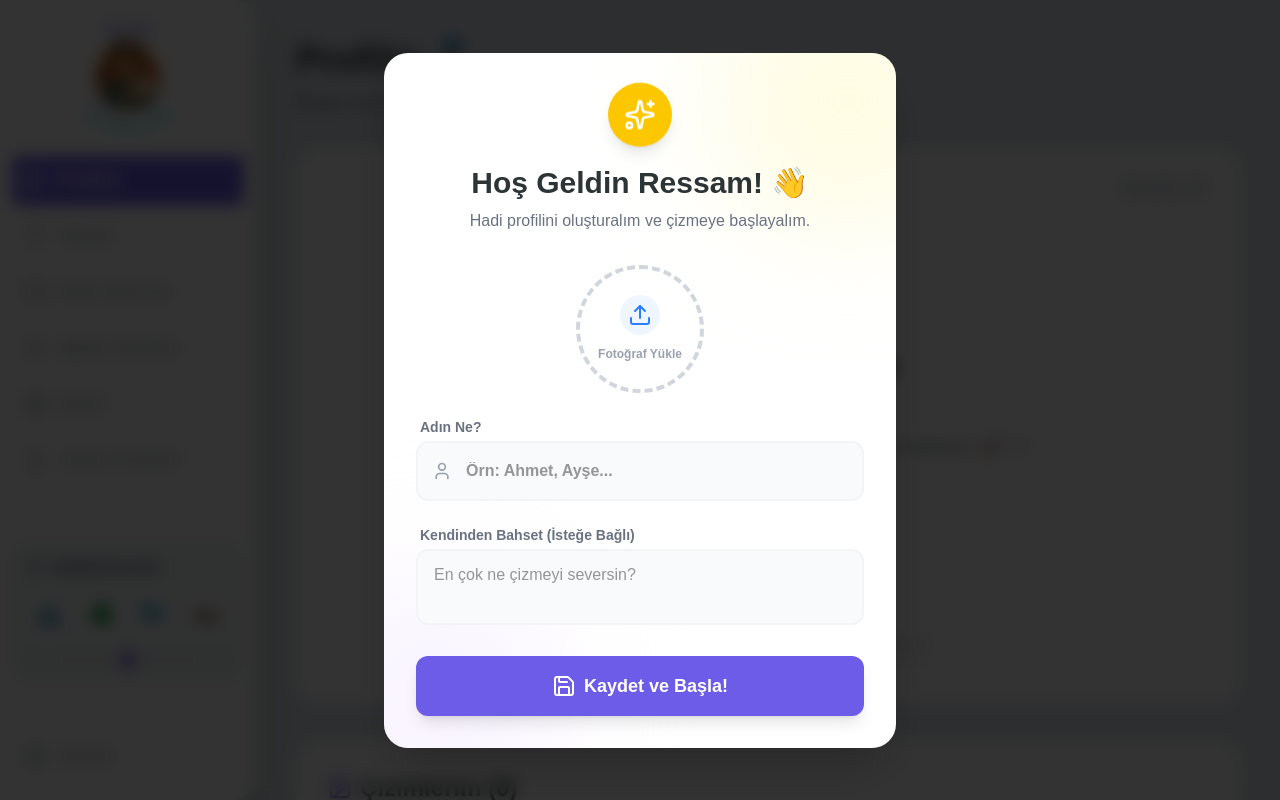
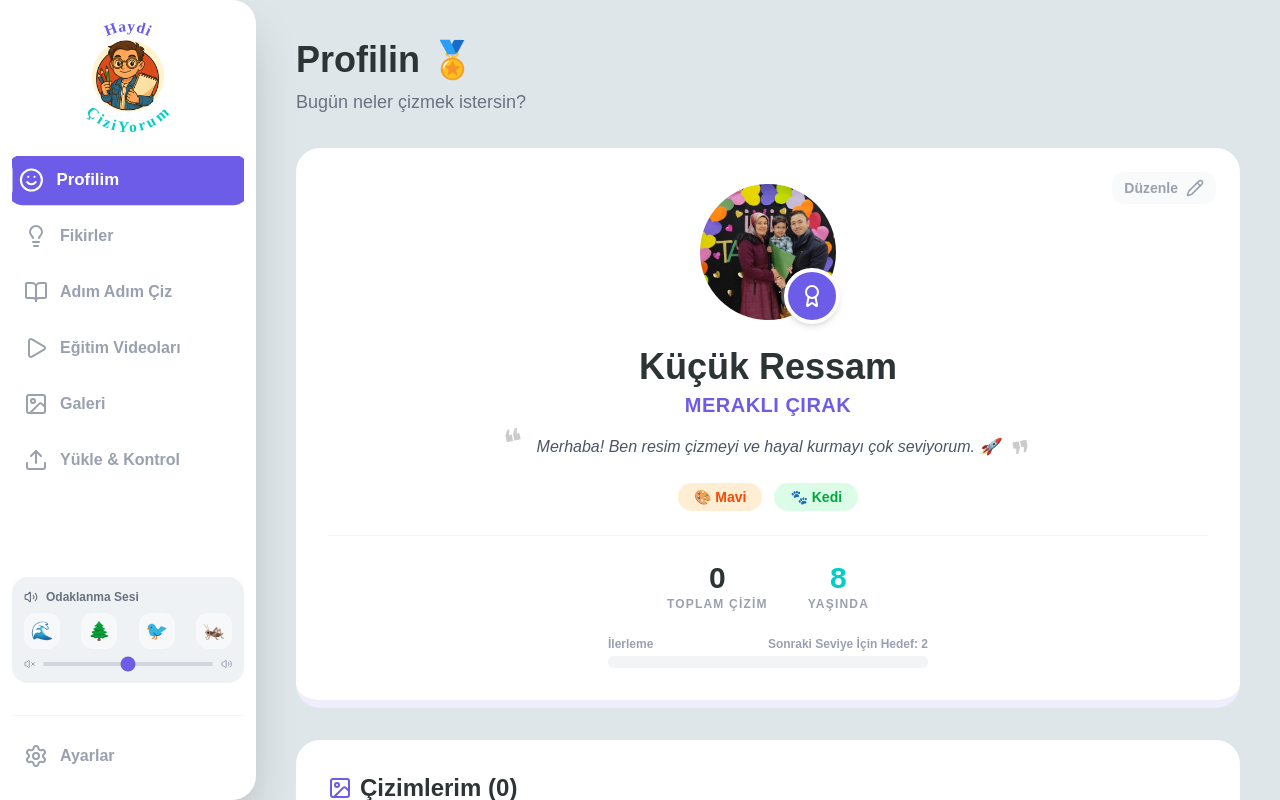
Before and after one commit to syaprakli/CiziYorum, a React (Vite) app: page /#/profile in a window 1280 px wide. Built offline with nearby package versions, Linux system fonts and the light colour scheme.

Commit message:
chore: revert modal, clean gallery, resize soundboard

```diff
--- a/src/App.jsx
+++ b/src/App.jsx
@@ -1,6 +1,6 @@
 import { Routes, Route, useLocation, Navigate, useNavigate } from 'react-router-dom';
+import { useEffect } from 'react';
 import Layout from './components/layout/Layout';
-import WelcomeModal from './components/layout/WelcomeModal';
 import Dashboard from './pages/Dashboard';
 import Gallery from './pages/Gallery';
 import Upload from './pages/Upload';
@@ -13,13 +13,21 @@ import Settings from './pages/Settings';
 
 function App() {
   const location = useLocation();
+  const navigate = useNavigate();
   const activeTab = location.pathname.substring(1) || 'dashboard';
 
-
+  // Redirect to profile on first visit if no logo is set
+  useEffect(() => {
+    const hasLogo = localStorage.getItem('appLogo');
+    // If no logo is saved AND we are on the dashboard (root), redirect to profile
+    if (!hasLogo && (location.pathname === '/' || location.pathname === '/dashboard')) {
+      // We use replace: true so the user can't click back to the empty dashboard loop easily
+      navigate('/profile', { replace: true });
+    }
+  }, [location.pathname, navigate]);
 
   return (
     <Layout>
-      <WelcomeModal />
       <div className="max-w-6xl mx-auto">
 
         {/* Header / Welcome */}
--- a/src/components/features/SoundBoard.jsx
+++ b/src/components/features/SoundBoard.jsx
@@ -35,13 +35,13 @@ export default function SoundBoard() {
     }, [volume]);
 
     return (
-        <div className="bg-light/50 p-4 rounded-2xl backdrop-blur-sm">
-            <h4 className="flex items-center text-sm font-bold text-gray-600 mb-3">
-                <Volume2 size={16} className="mr-2" />
+        <div className="bg-light/50 p-3 rounded-2xl backdrop-blur-sm">
+            <h4 className="flex items-center text-xs font-bold text-gray-500 mb-2">
+                <Volume2 size={14} className="mr-2" />
                 Odaklanma Sesi
             </h4>
 
-            <div className="flex justify-between mb-4 gap-2">
+            <div className="flex justify-between mb-2 gap-1.5">
                 {Object.entries(SOUNDS).map(([key, data]) => {
                     const isActive = activeSound === key;
                     return (
@@ -49,7 +49,7 @@ export default function SoundBoard() {
                             key={key}
                             onClick={() => setActiveSound(isActive ? null : key)}
                             title={data.label}
-                            className={`w-12 h-12 flex items-center justify-center rounded-2xl transition-all text-2xl
+                            className={`w-9 h-9 flex items-center justify-center rounded-xl transition-all text-lg
                         ${isActive
                                     ? 'bg-white shadow-pop scale-110 border-2 border-secondary'
                                     : 'bg-white/50 hover:bg-white hover:scale-105'
--- a/src/pages/Gallery.jsx
+++ b/src/pages/Gallery.jsx
@@ -4,12 +4,7 @@ import { motion, AnimatePresence } from 'framer-motion';
 import { GAME_TYPES } from '../data/prompts';
 import { getGallery, saveGallery } from '../utils/storage';
 
-const MOCK_DRAWINGS = [
-    { id: 1, image: '/img/cat_step3.png', task: 'Kedi Çizimi', category: 'simple', date: '15 Ocak 2026' },
-    { id: 2, image: '/img/roket_step3.svg', task: 'Uzaya Giden Roket', category: 'scamper', date: '14 Ocak 2026' },
-    { id: 3, image: '/img/balik_step3.svg', task: 'Renkli Balık', category: 'jar', date: '12 Ocak 2026' },
-    { id: 4, image: '/img/cat_step3.png', task: 'Kedi Çizimi', category: 'simple', date: '10 Ocak 2026' },
-];
+
 
 
 
@@ -37,17 +32,10 @@ export default function Gallery() {
                 if (savedDrawings && savedDrawings.length > 0) {
                     setDrawings(savedDrawings);
                 } else {
-                    // Start empty or with mock, prefer empty for production but mock for demo
-                    // Based on previous logic, it loaded Mock if empty.
-                    // But standard app usually starts empty. Given logic:
+                    setDrawings([]);
+                    // Mark first run as done so we don't wonder about it later
                     if (!localStorage.getItem('firstRun')) {
-                        // First run optional mock? Keep it clean for now or keep mock logic
-                        // The user has existing flow. I'll respect the "MOCK if empty" logic but via async
-                        setDrawings(MOCK_DRAWINGS);
-                        await saveGallery(MOCK_DRAWINGS);
                         localStorage.setItem('firstRun', 'true');
-                    } else {
-                        setDrawings([]);
                     }
                 }
             } catch (error) {
```
